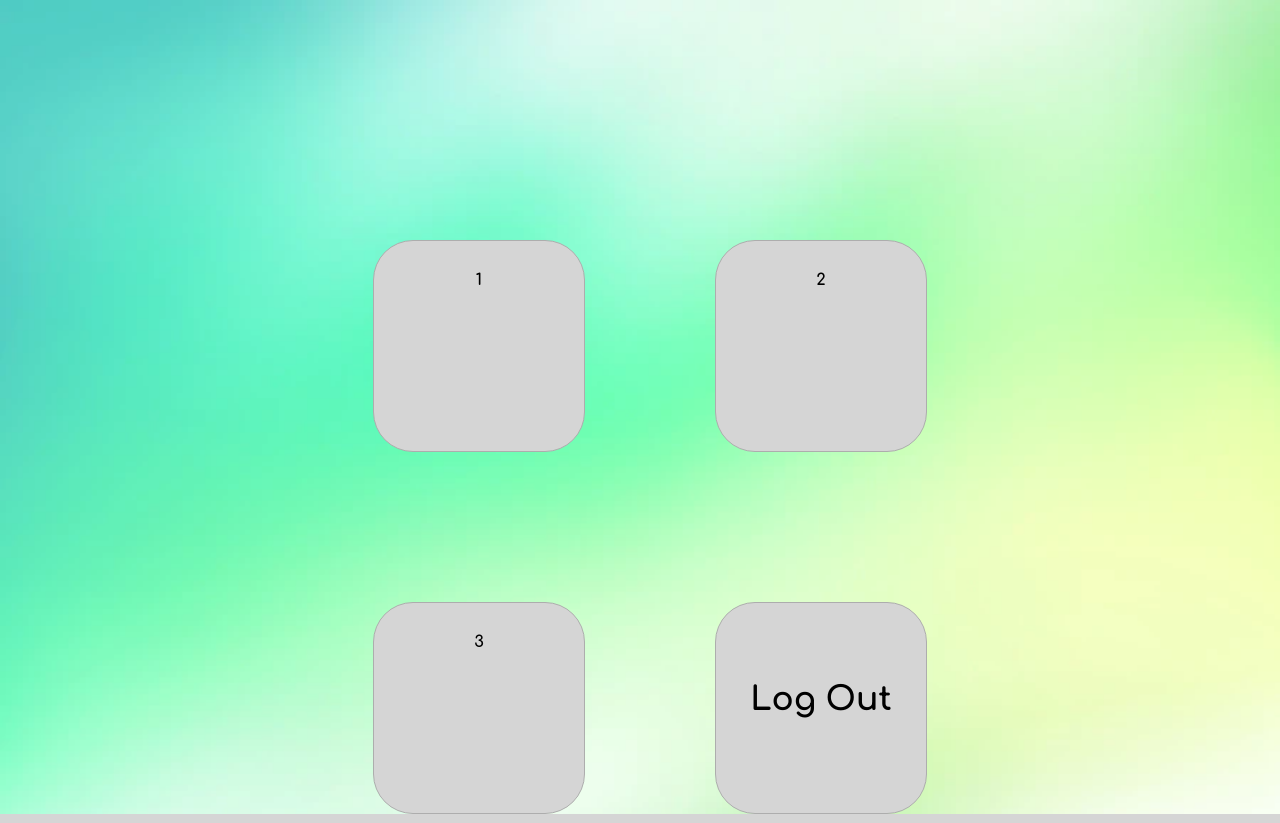
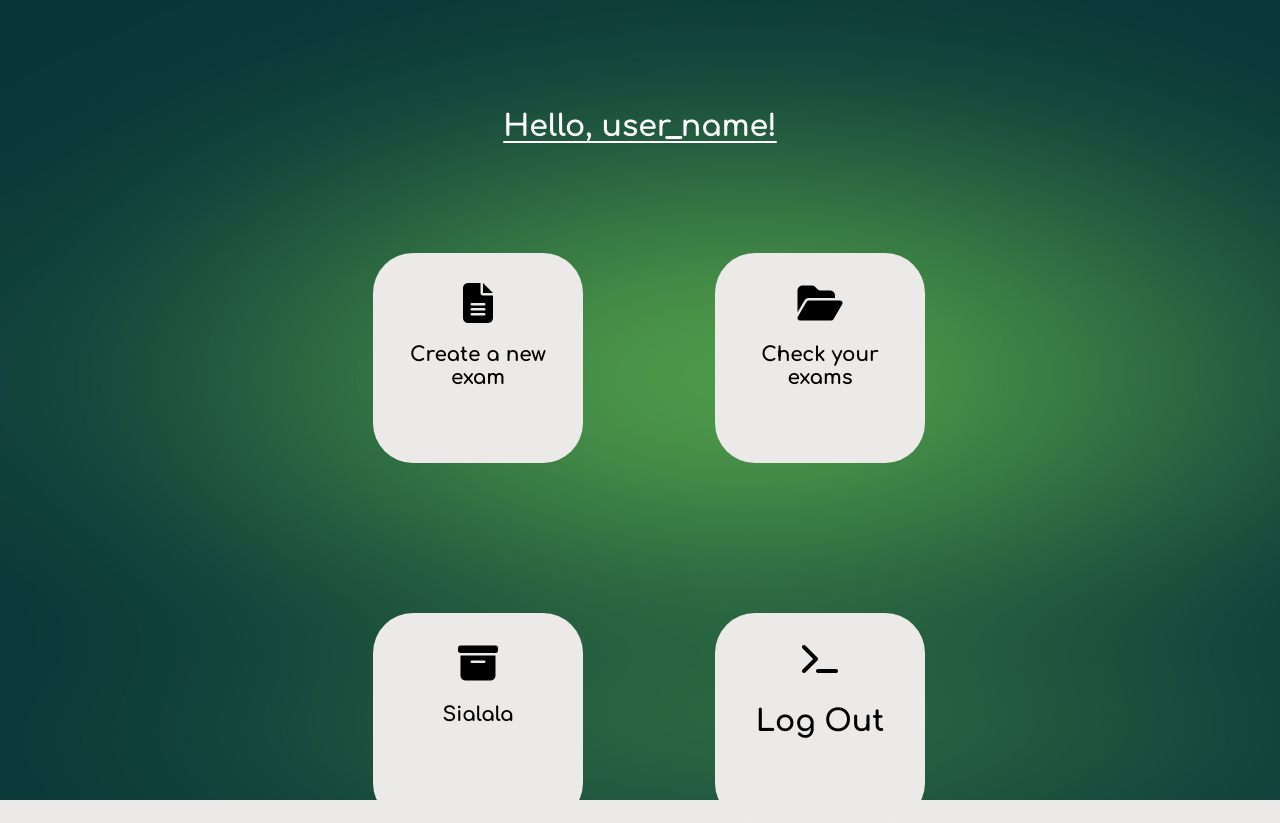
Before and after one commit to jonyp123/szkola, a PHP site: page /menu.html in a window 1280 px wide. Run offline with PHP 8.4, Linux system fonts and the light colour scheme; some libraries are stand-ins or nearby versions.

Commit message:
Utworzona i zmodyfikowana cała strona menu.html (animacje, kolory, tlo, tytul).

```diff
--- a/menu.css
+++ b/menu.css
@@ -2,17 +2,53 @@
     font-family: 'Comfortaa';
 }
 
+.hello{
+    position: relative;
+    font-size: 30px;
+    text-align: center;
+    top: 10%;
+    color: #fff;
+
+
+}
+
+.anim {
+    display: inline-block;
+    position: relative;
+
+}
+
+.anim::before{
+    content: "";
+    position: absolute;
+    left: 0;
+    bottom: 0;
+    width: 0;
+    height: 2px;
+    background-color: #ffffff;
+    border-radius: 3px;
+    animation: under 2s 0s forwards;
+    animation-delay: 0.5s;
+
+}
+
+
+@keyframes under {
+    from {width: 0;}
+    to {width: 100%};
+  }
+
+
 
 body{
-    background-color: #d5d5d5;
+    background-color: #ece9e9;
     margin: 0;
     padding: 0;
-    background-image: url(/photos/tlo.png);
+    background-image: url(/photos/tlo2.jpg);
     background-repeat: no-repeat;
     background-size: cover;
 
 }
-
 
 
 
@@ -24,63 +60,99 @@ body{
     grid-auto-rows: minmax(150px, auto);
     justify-content: center;
     position: relative;
-    top: 30%;
+    top: 20%;
     text-align: center;
+
 }
 
 .grid-item1{
-    background: #d5d5d5;
+    background: #ece9e9;
     width: 150px;
     height: 150px;
-    border: 1px solid #adadad;
+
     padding: 30px;
     justify-items: center;
     text-align: center;
     margin: auto;
     border-radius: 40px;
+    transition: background-color 2s;
+
+
+
+
 
 }
 
 .grid-item2{
-    background: #d5d5d5;
+    background: #ece9e9;
     width: 150px;
     height: 150px;
-    border: 1px solid #adadad;
+
     padding: 30px;
     justify-items: center;
     text-align: center;
     margin: auto;
     border-radius: 40px;
+    transition: background-color 2s;
 }
 
 .grid-item3{
-    background: #d5d5d5;
+    background: #ece9e9;
     width: 150px;
     height: 150px;
-    border: 1px solid #adadad;;
+
     padding: 30px;
     justify-items: center;
     text-align: center;
     margin: auto;
     border-radius: 40px;
+    transition: background-color 2s;
 }
 
 .grid-item4{
-    background: #d5d5d5;
+    background: #ece9e9;
     width: 150px;
     height: 150px;
-    border: 1px solid #adadad;
+
     padding: 30px;
     justify-items: center;
     text-align: center;
     border-radius: 40px;
     position: relative;
-
+    transition: background-color 2s;
 
 }
 
 .grid-item4 p {
-    font-size: 33px;
+    font-size: 30px;
     position: relative;
-    top: 10%;
+
 }
+
+
+.grid-item1,.grid-item2,.grid-item3 {
+    font-size: 20px;
+}
+
+.grid-item1:hover, .grid-item1:focus{
+    background-color: #e91e63;
+    color: #fff;
+
+}
+
+.grid-item2:hover, .grid-item1:focus{
+    background-color: #bcb12f;
+    color: #fff;
+
+}
+
+.grid-item3:hover, .grid-item1:focus{
+    background-color: #229e39;
+    color: #fff;
+
+}
+.grid-item4:hover, .grid-item1:focus{
+    background-color: #1e84e9;
+    color: #fff;
+
+}
--- a/menu.html
+++ b/menu.html
@@ -2,16 +2,30 @@
  <head>
   <link href="https://fonts.googleapis.com/css2?family=Comfortaa:wght@700&display=swap" rel="stylesheet">
    <link rel="stylesheet" href="menu.css">
+   <script src="https://kit.fontawesome.com/ce0f4fdcb1.js" crossorigin="anonymous"></script>
+
  </head>
 
 <body>
-
+  <div class="hello">
+<p class="anim">Hello, user_name!</p></div>
 <div class="grid-container">
 
-    <div class="grid-item1">1</div>
-    <div class="grid-item2">2</div>
-    <div class="grid-item3">3</div>
-    <div class="grid-item4"><p>Log Out</p></div>
+    <div class="grid-item1"><i class="fa-solid fa-file-lines fa-2x"></i><p>
+      Create a new exam
+    </p>
+  </div>
+    <div class="grid-item2"><i class="fa-solid fa-folder-open fa-2x"></i>
+      <div class="circle">
+      <p>
+      Check your exams
+    </p>
+    </div>
+  </div>
+    <div class="grid-item3"><i class="fa-solid fa-box-archive fa-2x"></i><p>
+      Sialala
+    </p></div>
+    <div class="grid-item4"><i class="fa-solid fa-terminal fa-2x"></i><p>Log Out</p></div>
 
 </div>
 
```
Also changed, not shown: photos/tlo2.jpg (added).
